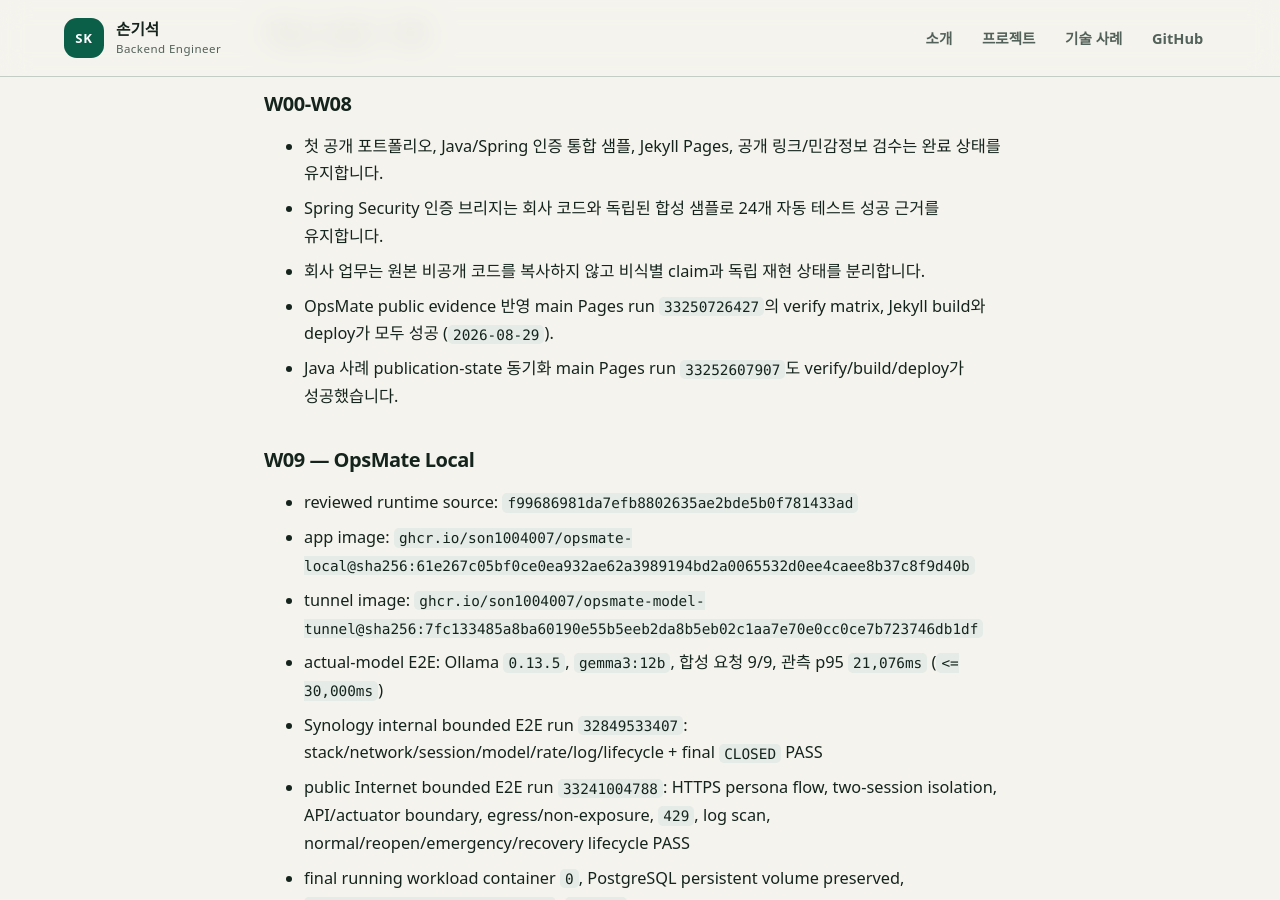
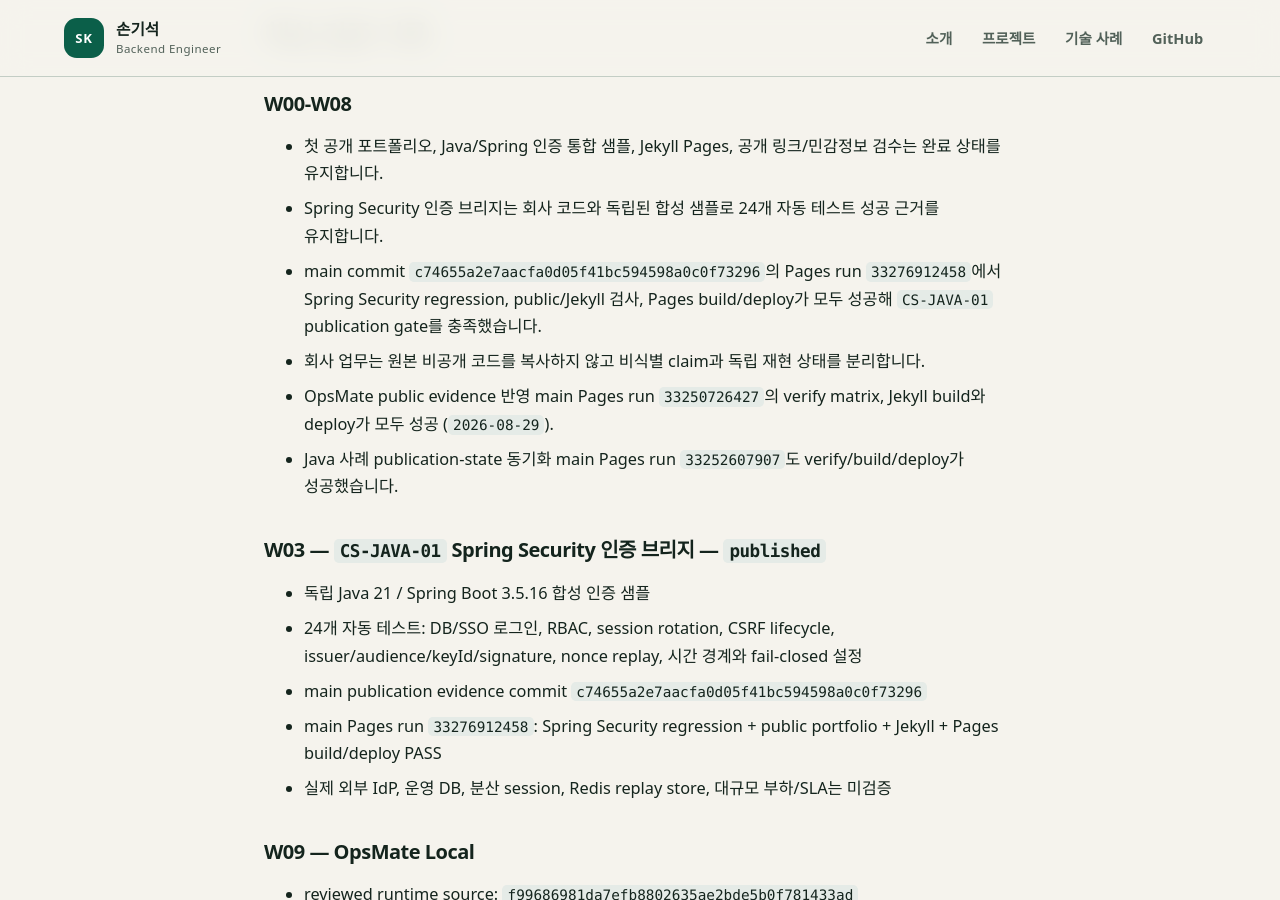
Before and after one commit to son1004007/engineering-career-portfolio, a Jekyll site: the page built from WORKS.md, in a window 1280 px wide and 900 px high, scrolled down 2441 px. Built offline with Jekyll 4.4.1, drawn with Linux system fonts in a browser that asks for light colours; our own code applies the rules of GitHub Pages for plain Markdown files; some of the changed text lies outside the part shown.

Commit message:
docs: close first Java publication work

```diff
--- a/WORKS.md
+++ b/WORKS.md
@@ -23,7 +23,7 @@
 | `W00` | GitHub 게시 환경 준비 | 인증된 GitHub CLI, 작업 브랜치 | CLI·계정·remote·branch 확인 | `verified` |
 | `W01` | 회사·개인 근거 정합화 | claim, 사례 인덱스, 추가 업무 계정 귀속 | 비식별 claim과 후보 상태 일치 | `verified` |
 | `W02` | 검수 체계 고정 | 이 ledger와 공통 체크리스트 | 모든 Work의 증거·공개 gate 정의 | `verified` |
-| `W03` | 첫 Java/Spring 사례 공개 | 인증 통합 게시물, 독립 샘플, 테스트 | 정상·실패·경계 테스트 성공과 공개 검수 | `verified` |
+| `W03` | 첫 Java/Spring 사례 공개 | 인증 통합 게시물, 독립 샘플, 테스트 | 정상·실패·경계 테스트 성공과 공개 검수·Pages deploy | `published` |
 | `W04` | 추가 업무 사례 정리 | Java/Spring·데이터·AI 사례 초안 | 각 글의 근거·한계·재현 계획 명시 | `verified` |
 | `W05` | OpsMate Local 구현 | 설계, 수직 기능, 테스트 | RBAC·상태·멱등성·fail-closed 테스트 성공 | `verified` |
 | `W06` | GitHub Pages 블로그 구현 | 홈, 탐색, 레이아웃, 배포 workflow | 반응형 규칙·링크·접근성·빌드 검수 | `verified` |
@@ -50,9 +50,18 @@ W00 -> W01 -> W02
 
 - 첫 공개 포트폴리오, Java/Spring 인증 통합 샘플, Jekyll Pages, 공개 링크/민감정보 검수는 완료 상태를 유지합니다.
 - Spring Security 인증 브리지는 회사 코드와 독립된 합성 샘플로 24개 자동 테스트 성공 근거를 유지합니다.
+- main commit `c74655a2e7aacfa0d05f41bc594598a0c0f73296`의 Pages run `33276912458`에서 Spring Security regression, public/Jekyll 검사, Pages build/deploy가 모두 성공해 `CS-JAVA-01` publication gate를 충족했습니다.
 - 회사 업무는 원본 비공개 코드를 복사하지 않고 비식별 claim과 독립 재현 상태를 분리합니다.
 - OpsMate public evidence 반영 main Pages run `33250726427`의 verify matrix, Jekyll build와 deploy가 모두 성공 (`2026-08-29`).
 - Java 사례 publication-state 동기화 main Pages run `33252607907`도 verify/build/deploy가 성공했습니다.
+
+### W03 — `CS-JAVA-01` Spring Security 인증 브리지 — `published`
+
+- 독립 Java 21 / Spring Boot 3.5.16 합성 인증 샘플
+- 24개 자동 테스트: DB/SSO 로그인, RBAC, session rotation, CSRF lifecycle, issuer/audience/keyId/signature, nonce replay, 시간 경계와 fail-closed 설정
+- main publication evidence commit `c74655a2e7aacfa0d05f41bc594598a0c0f73296`
+- main Pages run `33276912458`: Spring Security regression + public portfolio + Jekyll + Pages build/deploy PASS
+- 실제 외부 IdP, 운영 DB, 분산 session, Redis replay store, 대규모 부하/SLA는 미검증
 
 ### W09 — OpsMate Local
 
@@ -107,6 +116,6 @@ W00 -> W01 -> W02
 
 ## 다음 실행 순서
 
-1. W12 publication-state 동기화 PR을 검증·merge해 상태 문서를 실제 Pages 증거와 일치시킵니다.
-2. 이후 신규 Java/Spring 사례는 기존 인증·SQL·배포·업무 규칙과 다른 backend dimension을 우선합니다.
-3. `evidence/company-github/monthly/`를 월말 갱신하고 Pages/링크를 유지관리합니다.
+1. Java/Spring 핵심 공개 사례 4건은 추가 개발 없이 유지합니다.
+2. 신규 사례는 지원 직무상 뚜렷한 증거 공백이 생길 때만 `CS-JAVA-11` 등 source-reviewed 후보에서 선택합니다.
+3. Pages/링크/모바일 baseline 회귀와 `evidence/company-github/monthly/` 월말 갱신을 유지관리합니다.
```
